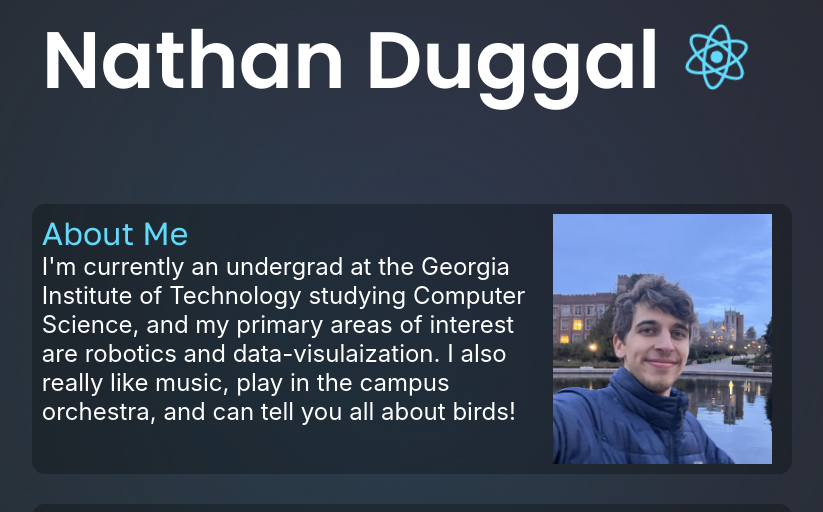
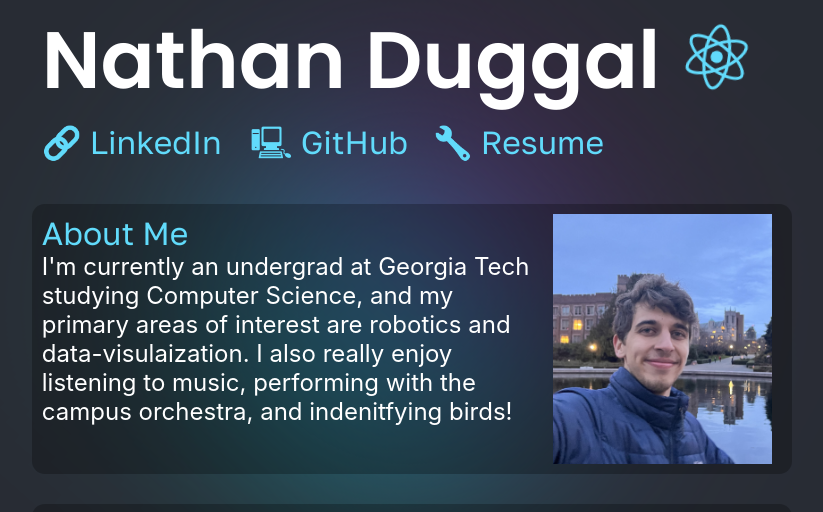
Before and after one commit to NathanDuggal/Nathan-Website, a React (Create React App) app: page / in a window 1280 px wide. Shown: the top 512 px of the page, without its empty margins (231-1054 px from the left). Built offline with nearby package versions, Linux system fonts and the light colour scheme; grey boxes are pictures that could not be loaded.

Commit message:
making header bar and reworking gradient

```diff
--- a/src/App.css
+++ b/src/App.css
@@ -15,7 +15,7 @@
 .title-and-logo {
   align-items: left;
   display: flex;
-  animation: 1s ease-out 0s 1 slideInTop;
+  /* animation: 1s ease-out 0s 1 slideInTop; */
   column-span: all;
 }
 
@@ -75,7 +75,7 @@
 
 .background-obj {
   background: linear-gradient(to left, cyan 50%, purple 50%);
-  filter: blur(15vw);
+  filter: blur(10vw);
   width: 20vw;
   height: 20vw;
   left: 40vw;
@@ -91,13 +91,17 @@
   .main-title {
     font-size: 80px;
   }
+  .App-logo {
+    height: 80px;
+  }
+  gradient-text {
+    font-size: 32px;
+  }
   .body-container {
     font-size: 24px;
   }
-  .App-logo {
-    height: 80px;
-  }
 }
+
 @media screen and (max-width: 740px) {
   .main-title {
     font-size: 10vw;
@@ -105,10 +109,19 @@
   /* .body-container {
     font-size: 40px;
   } */
+  gradient-text {
+    font-size: 4vw;
+  }
   .App-logo {
     height: 10vw;
   }
 }
+
+/* @media screen and (width < height) {
+  .main-title {
+    font-size: 2vw;
+  }
+} */
 
 @keyframes spin {
   from {
--- a/src/App.js
+++ b/src/App.js
@@ -4,12 +4,13 @@ import lasar from './media/demo_gif.gif';
 import './App.css';
 import React from 'react';
 import Item from './Item.js';
+import HeaderBar from './HeaderBar.js'
 
 const aboutMeContents = {
   title: 'About Me',
-  text: `I'm currently an undergrad at the Georgia Institute of Technology
-        studying Computer Science, and my primary areas of interest are robotics and data-visulaization.
-        I also really like music, play in the campus orchestra, and can tell you all about birds!`,
+  text: `I'm currently an undergrad at Georgia Tech studying Computer Science, and my primary areas
+        of interest are robotics and data-visulaization. I also really enjoy listening to music, performing
+        with the campus orchestra, and indenitfying birds!`,
   // leftsrc: [me]
   leftsrc: me
 }
@@ -54,42 +55,16 @@ class App extends React.Component {
                 </div>
               </div>
               {/* TODO: FIGURE OUT WHAT WILL BE BEST HERE */}
-              <gradient-text>
-                <a
-                  href="https://www.linkedin.com/in/nathan-duggal/"
-                  target="_blank"
-                  rel="noopener noreferrer"
-                >
-                  {/* <span>LinkedIn 🔗</span> */}
-                  LinkedIn 🔗
-                </a>
-                <a
-                  href="https://github.com/NathanDuggal"
-                  target="_blank"
-                  rel="noopener noreferrer"
-                >
-                  {/* <span>GitHub 🖳</span> */}
-                  GitHub 🖳
-                </a>
-                <a
-                  href="https://docs.google.com/document/d/1T9fzq1zK2DYT1WOXZZMmOunchzCJGvzSPhRwzm0OHQA/edit?usp=sharing"
-                  target="_blank"
-                  rel="noopener noreferrer"
-                >
-                  {/* <span>Resume 🔧</span> */}
-                  Resume 🔧
-                </a>
-                {/* Web-development extraordinaire.  */}
-              </gradient-text>
+              <HeaderBar></HeaderBar>
             </div>
             <div className='body-container'>
 
               {/* <div className='body-text'>
                 This is my personal website and web-dev portfolio. Look at all the cool things I can do!
               </div> */}
-              <Item contents={aboutMeContents} leftAlign={true}></Item>
-              <Item contents={projectsContents} leftAlign={false} ></Item>
-              <Item contents={''} leftAlign={true}></Item>
+              <Item contents={aboutMeContents}></Item>
+              <Item contents={projectsContents}></Item>
+              <Item contents={''}></Item>
             </div>
           </div>
         </header>
--- /dev/null
+++ b/src/HeaderBar.css
@@ -0,0 +1,78 @@
+.gradient-text {
+    /* font-size: 32px; */
+    font-family: 'Golos Text', sans-serif;
+    display: table;
+    width: 75%;
+    margin: 0px;
+    margin-left: 2vw;
+
+    /* Fallback: Set a background color. */
+    background-color: rgba(0,0,0,0);
+
+    /* Create the gradient. */
+    /* background-image: linear-gradient(to right, rgba(0,0,0,0) 20%, rgb(97, 219, 251) 20% 40%,yellow 60%, rgba(0,0,0,0) 95%); */
+    background-image: linear-gradient(to right, rgba(0,0,0,0) 25%, rgb(97, 219, 251) 25% 50%,yellow 60%, rgb(97, 219, 251) 65% 100%);
+
+    /* Set the background size and repeat properties. */
+
+    background-size: 450%;
+    background-repeat: no-repeat;
+
+    /* Use the text as a mask for the background. */
+    /* This will show the gradient as a text color rather than element bg. */
+    -webkit-background-clip: text;
+    -webkit-text-fill-color: transparent;
+
+    /* -webkit-text-stroke-width: 0.5px;
+    -webkit-text-stroke-color: white; */
+
+    -moz-background-clip: text;
+    -moz-text-fill-color: transparent;
+
+    animation: wipe 3s;
+    animation-timing-function: ease-out;
+}
+
+.gradient-text a {
+    display: table-cell;
+    /* width: 100%; */
+}
+
+@media screen and (min-width: 741px) {
+    .gradient-text {
+      font-size: 32px;
+    }
+}
+
+@media screen and (max-width: 740px) {
+    .gradient-text {
+      font-size: 4vw;
+    }
+}
+
+@keyframes wipe {
+  0% {
+    background-position: 0% 0%;
+  }
+  30% {
+    background-position: 0% 0%;
+  }
+  100% {
+    background-position: 35% 0%;
+  }
+  /* 100% {
+    background-position: 150% 0%;
+  } */
+}
+
+@keyframes colorchange {
+  0% {
+    color: yellow;
+  }
+  50% {
+    color: cyan;
+  }
+  100% {
+    color: yellow;
+  }
+}
--- /dev/null
+++ b/src/HeaderBar.js
@@ -0,0 +1,77 @@
+import './HeaderBar.css';
+import React, { useState, useEffect } from 'react';
+
+const defaultStyle = {
+    backgroundPosition: '35% 0%'
+    // transition: '0s'
+}
+
+export default function Item(props) {
+    const [style, setStyle] = useState(defaultStyle);
+
+    const [lockSize, setLockSize] = useState(false);
+
+    useEffect(() => {
+        // set initial value
+        const mediaWatcher = window.matchMedia("(min-width: 741px)")
+        setLockSize(mediaWatcher.matches);
+
+        //watch for updates
+        function updateLockSize(e) {
+            setLockSize(e.matches);
+        }
+        mediaWatcher.addEventListener('change', updateLockSize)
+
+        // clean up after ourselves
+        return function cleanup() {
+            mediaWatcher.removeEventListener('change', updateLockSize)
+        }
+    }, []);
+
+    function animate(e) {
+        // const widthQuery = window.matchMedia("(min-width: 741px)");
+
+        if (lockSize) { // If media query matches
+            let x = e.clientX - window.innerWidth/2;
+            setStyle({
+                backgroundPosition: ''+(x-1175)+'px'
+            });
+          } else {
+            let x = 100*(e.clientX - window.innerWidth/2)/window.innerWidth // x in vw
+            console.log(x);
+            setStyle({
+                backgroundPosition: ''+(x - 150)+'vw'
+            });
+        }
+    }
+
+    return (
+        <div onMouseMove={(e) => {animate(e)}} onMouseLeave={(e) => {setStyle(defaultStyle)}} style={style} className='gradient-text'>
+            <a
+                href="https://www.linkedin.com/in/nathan-duggal/"
+                target="_blank"
+                rel="noopener noreferrer"
+            >
+                {/* <span>LinkedIn 🔗</span> */}
+                🔗 LinkedIn
+            </a>
+            <a
+                href="https://github.com/NathanDuggal"
+                target="_blank"
+                rel="noopener noreferrer"
+            >
+                {/* <span>GitHub 🖳</span> */}
+                🖳 GitHub
+            </a>
+            <a
+                href="https://docs.google.com/document/d/1T9fzq1zK2DYT1WOXZZMmOunchzCJGvzSPhRwzm0OHQA/edit?usp=sharing"
+                target="_blank"
+                rel="noopener noreferrer"
+            >
+                {/* <span>Resume 🔧</span> */}
+                🔧 Resume
+            </a>
+            {/* Web-development extraordinaire.  */}
+      </div>
+    );
+}
--- a/src/Item.js
+++ b/src/Item.js
@@ -13,10 +13,10 @@ export default function Item(props) {
     function animate(e) {
         // let rect = e.target.getBoundingClientRect();
         // let x = e.clientX - rect.width/2;
-        let x = e.clientX - window.innerWidth/2;
+        // let x = e.clientX - window.innerWidth/2;
         setStyle({
-            transform: 'translateX('+(x/500)+'vw)',
-            // transform: 'translateX(0.5vw)',
+            // transform: 'translateX('+(x/500)+'vw)',
+            transform: 'translateX(0.5vw)',
             backgroundColor: '',
             transition: '0.1s'
         });
--- a/src/index.css
+++ b/src/index.css
@@ -11,71 +11,3 @@ code {
   font-family: source-code-pro, Menlo, Monaco, Consolas, 'Courier New',
     monospace;
 }
-
-gradient-text {
-  font-size: 32px;
-  font-family: 'Golos Text', sans-serif;
-  display: table;
-  width: 75%;
-  margin-left: 2vw;
-
-  /* Fallback: Set a background color. */
-  background-color: rgba(0,0,0,0);
-
-  /* Create the gradient. */
-  background-image: linear-gradient(to right, rgba(0,0,0,0) 20%, rgb(97, 219, 251) 20% 40%,yellow 60%, rgba(0,0,0,0) 95%);
-
-  /* Set the background size and repeat properties. */
-
-  background-size: 450%;
-  background-repeat: no-repeat;
-
-  /* Use the text as a mask for the background. */
-  /* This will show the gradient as a text color rather than element bg. */
-  -webkit-background-clip: text;
-  -webkit-text-fill-color: transparent;
-
-  /* -webkit-text-stroke-width: 0.5px;
-  -webkit-text-stroke-color: white; */
-
-  -moz-background-clip: text;
-  -moz-text-fill-color: transparent;
-
-  animation: wipe infinite 6s;
-  animation-timing-function: ease-out;
-}
-
-gradient-text a {
-  display: table-cell;
-  /* width: 100%; */
-}
-
-gradient-text-1 {
-  font-size: 32px;
-  font-family: 'Golos Text', sans-serif;
-  animation: colorchange 3s infinite;
-}
-
-@keyframes wipe {
-  0% {
-    background-position: 0% 0%;
-  }
-  80% {
-    background-position: 50% 0%;
-  }
-  100% {
-    background-position: 150% 0%;
-  }
-}
-
-@keyframes colorchange {
-  0% {
-    color: yellow;
-  }
-  50% {
-    color: cyan;
-  }
-  100% {
-    color: yellow;
-  }
-}
```
